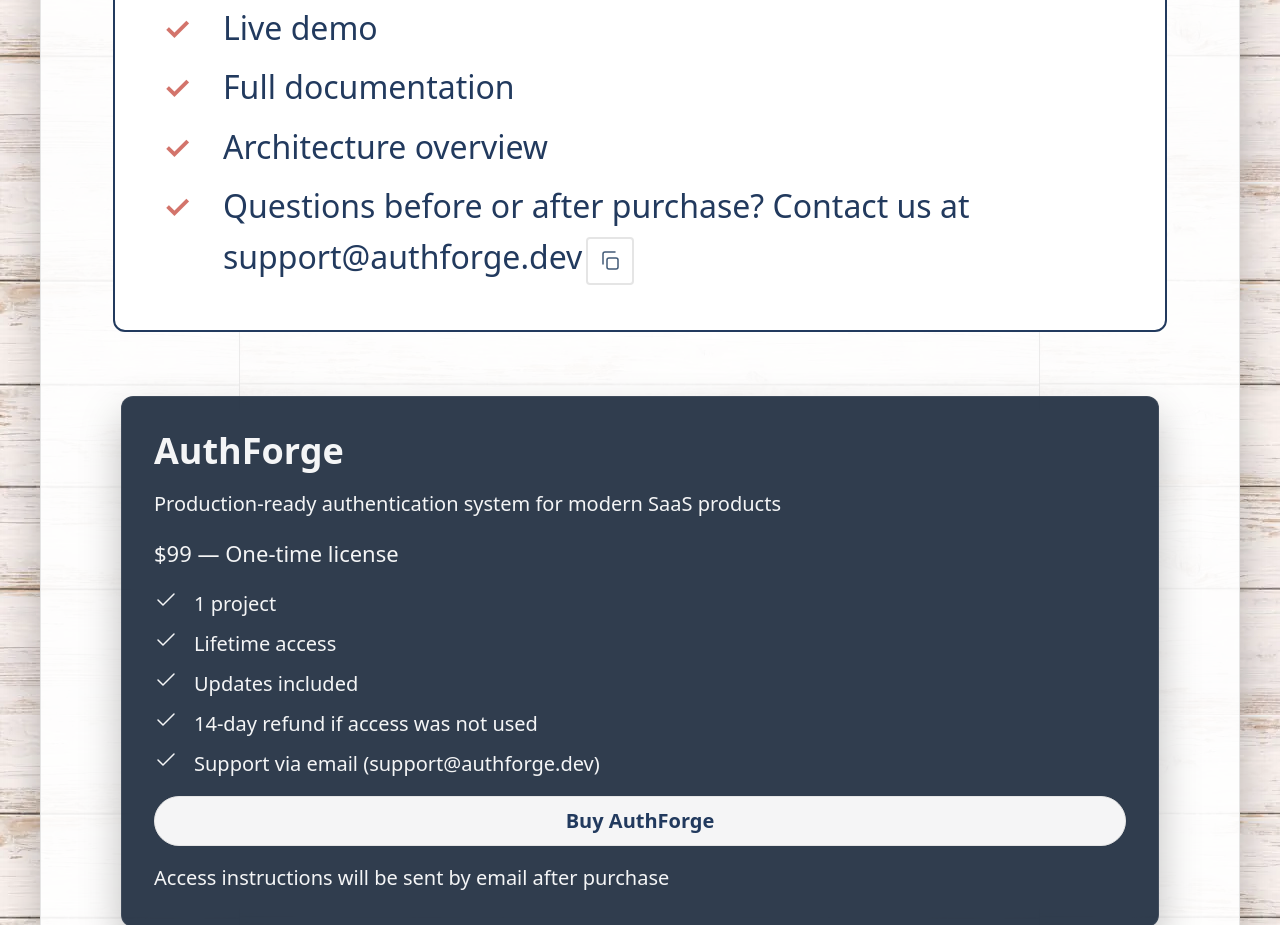
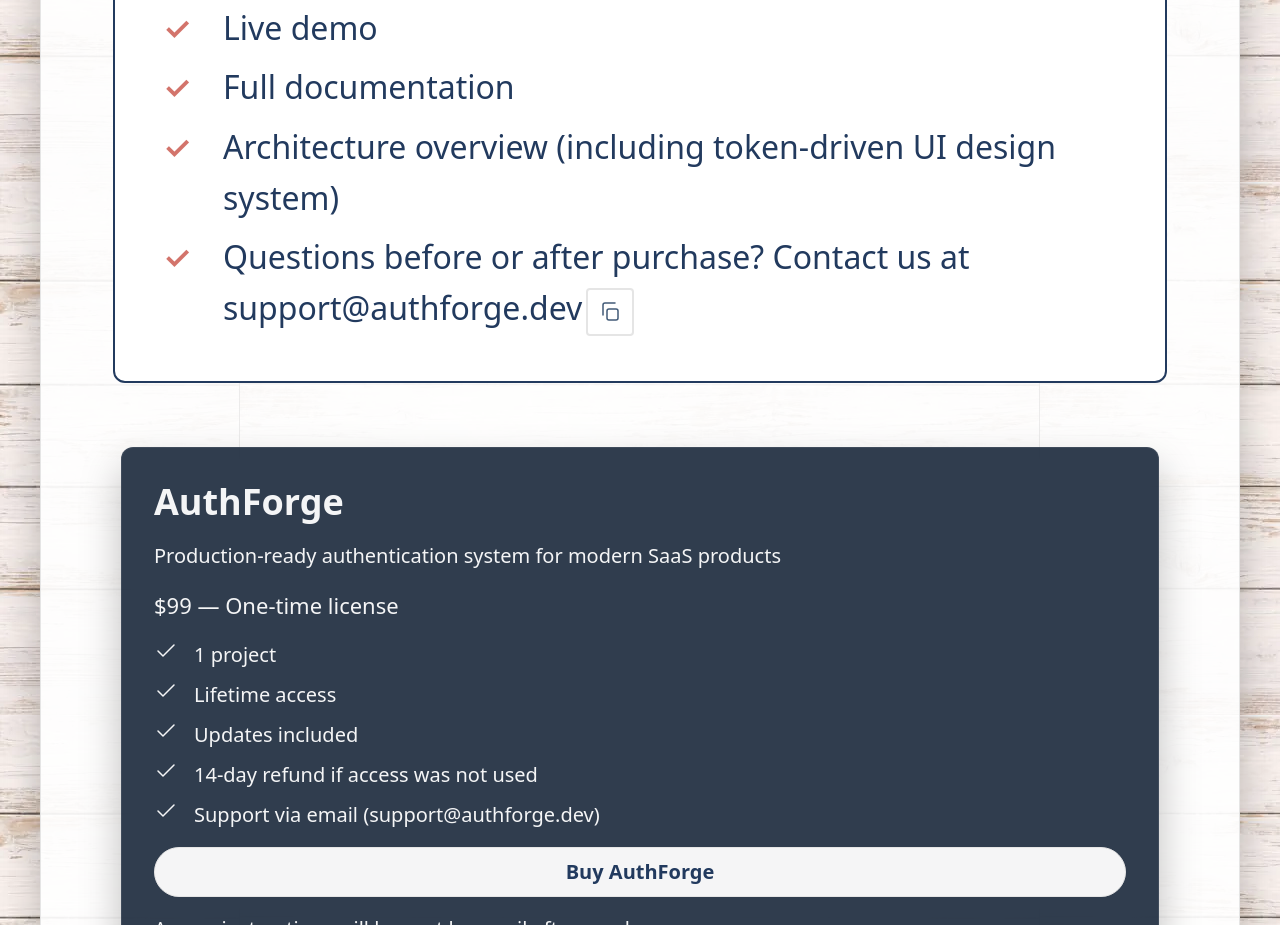
Before and after one commit to Grammeri/nextjs-landing, a Next.js app: page /products/authforge in a window 1280 px wide. Shown: the part 3080-4005 px from the top of the page. Built offline with nearby package versions, Linux system fonts and the light colour scheme.

Commit message:
fix: fix statement

```diff
--- a/src/app/products/authforge/page.tsx
+++ b/src/app/products/authforge/page.tsx
@@ -106,7 +106,9 @@ export default function AuthForgeProductPage() {
                 <Link href="/docs/authforge/quick-start">Full documentation</Link>
               </li>
               <li>
-                <Link href="/docs/authforge/architecture">Architecture overview</Link>
+                <Link href="/docs/authforge/architecture">
+                  Architecture overview (including token-driven UI design system)
+                </Link>
               </li>
               <li>
                 Questions before or after purchase? Contact us at{' '}
```
